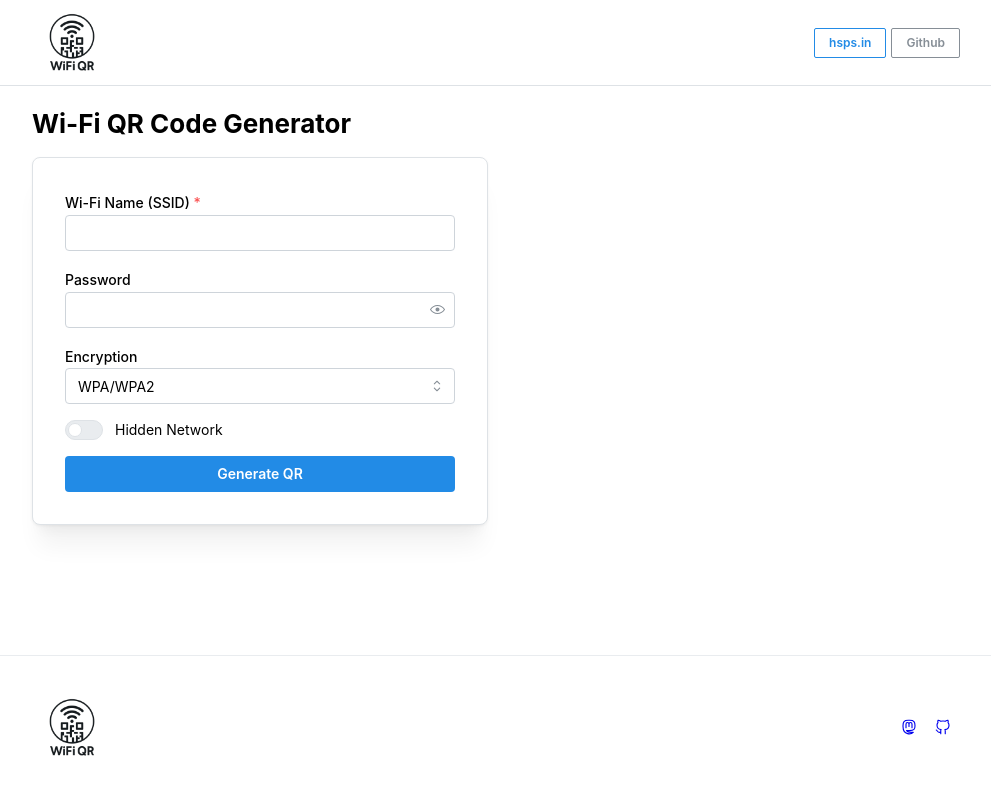
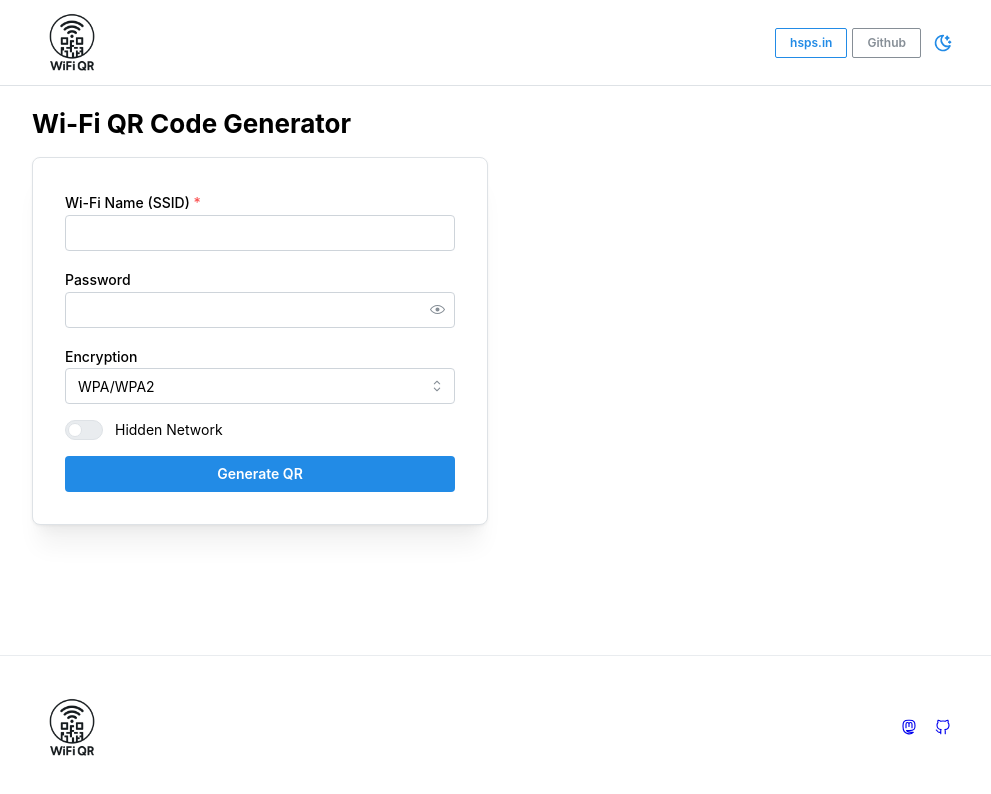
Before and after one commit to coderhs/wifi-qr, a Next.js app: page / in a window 1280 px wide. Shown: the top 794 px of the page, without its empty margins (144-1135 px from the left). Built offline with nearby package versions, Linux system fonts and the light colour scheme.

Commit message:
Support color mode dark and light
Signed-off-by: coderhs <mialme@hsps.in>

```diff
--- a/components/Header/Header.tsx
+++ b/components/Header/Header.tsx
@@ -1,15 +1,18 @@
 'use client';
 
-import { useState } from 'react';
-import { Burger, Container, Group } from '@mantine/core';
+import { ActionIcon, Burger, Container, Group, useMantineColorScheme } from '@mantine/core';
 import { useDisclosure } from '@mantine/hooks';
 import classes from './Header.module.css';
 import { Button, Box } from '@mantine/core';
 import Logo from '@/components/Logo';
+import { IconSun, IconMoonStars } from '@tabler/icons-react';
 
 
 export function Header() {
   const [opened, { toggle }] = useDisclosure(false);
+  const { colorScheme, toggleColorScheme } = useMantineColorScheme();
+
+  const dark = colorScheme === 'dark';
 
   return (
     <header className={classes.header}>
@@ -34,6 +37,15 @@ export function Header() {
           >
             Github
           </Button>
+          <ActionIcon
+            onClick={() => toggleColorScheme()}
+            variant="subtle"
+            color={dark ? 'yellow' : 'blue'}
+            size="lg"
+            aria-label="Toggle color scheme"
+          >
+            {dark ? <IconSun size={20} /> : <IconMoonStars size={20} />}
+          </ActionIcon>
         </Group>
         <Burger opened={opened} onClick={toggle} hiddenFrom="xs" size="sm" />
       </Container>
--- a/components/Logo.tsx
+++ b/components/Logo.tsx
@@ -1,10 +1,19 @@
+'use client';
+
 import { Box } from '@mantine/core';
+import { useMantineColorScheme } from '@mantine/core';
 
 export default function Logo() {
+  const { colorScheme } = useMantineColorScheme();
+
+  const logoUrl =
+    colorScheme === 'dark' ? '/wifi-qr-white.png' : '/wifi-qr-logo.png';
+
+
   return (
     <Box
       style={{
-        backgroundImage: 'url(/wifi-qr-logo.png)',
+        backgroundImage: `url(${logoUrl})`,
         backgroundSize: 'contain',
         backgroundRepeat: 'no-repeat',
         width: 240,
```
Also changed, not shown: public/wifi-qr-white.png (added).
